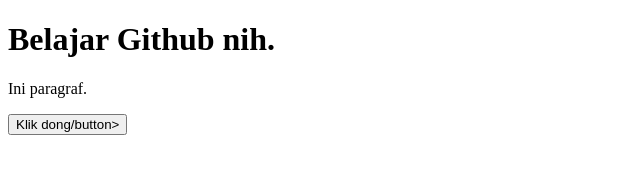
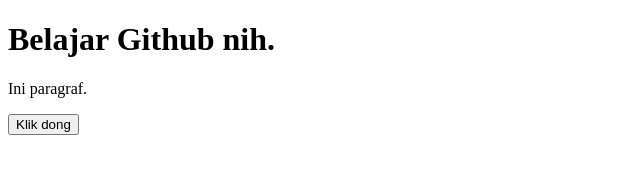
Before and after one commit to ayesices/belajar-github, a plain HTML site: page index.html in a window 1280 px wide. Shown: the whole page, without its empty margins (0-640 px from the left). Drawn offline with Linux system fonts and the light colour scheme.

Commit message:
benerin  bug

```diff
--- a/index.html
+++ b/index.html
@@ -8,6 +8,6 @@
 <body>
     <h1>Belajar Github nih.</h1>
     <p>Ini paragraf.</p>
-    <button>Klik dong/button>
+    <button>Klik dong</button>
 </body>
 </html>
```
